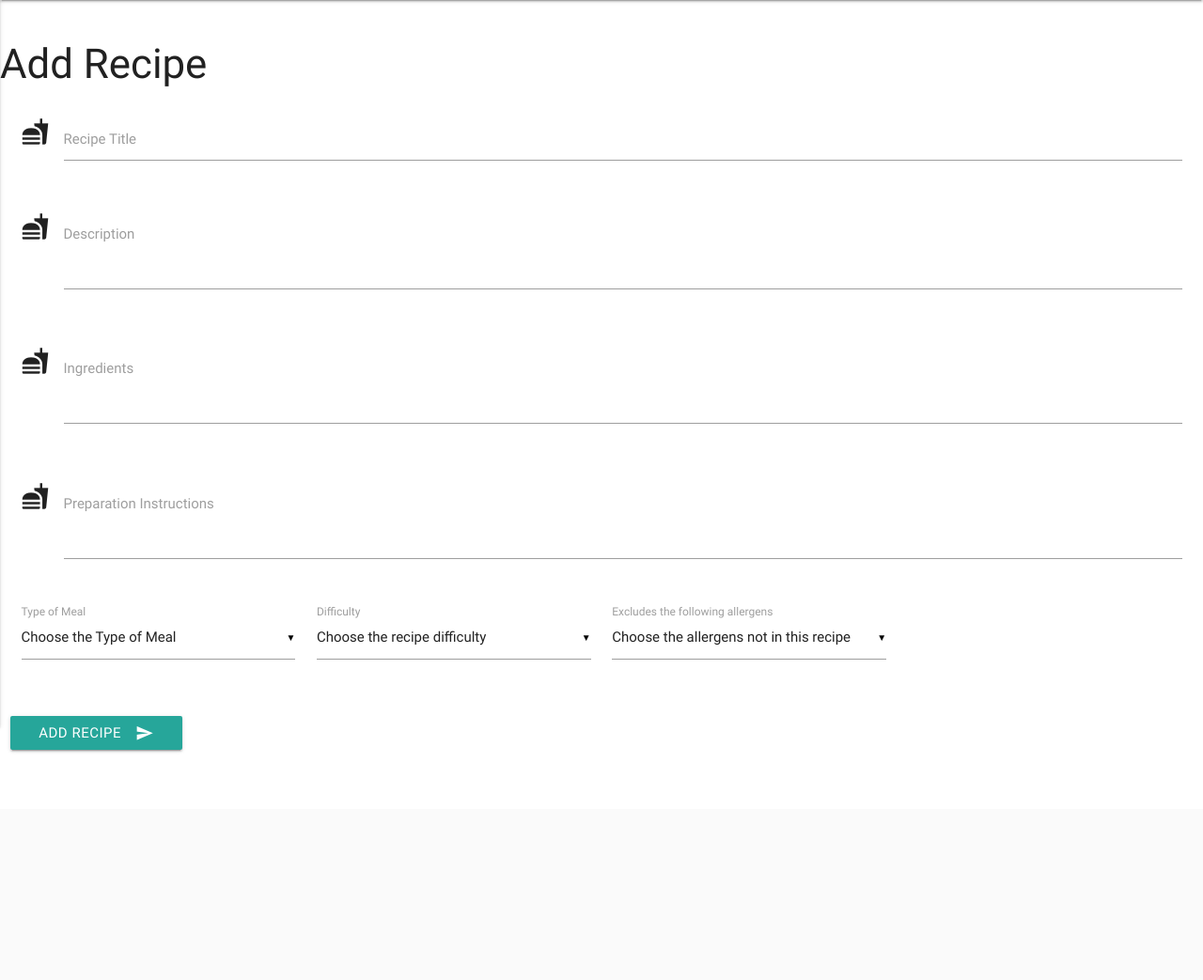
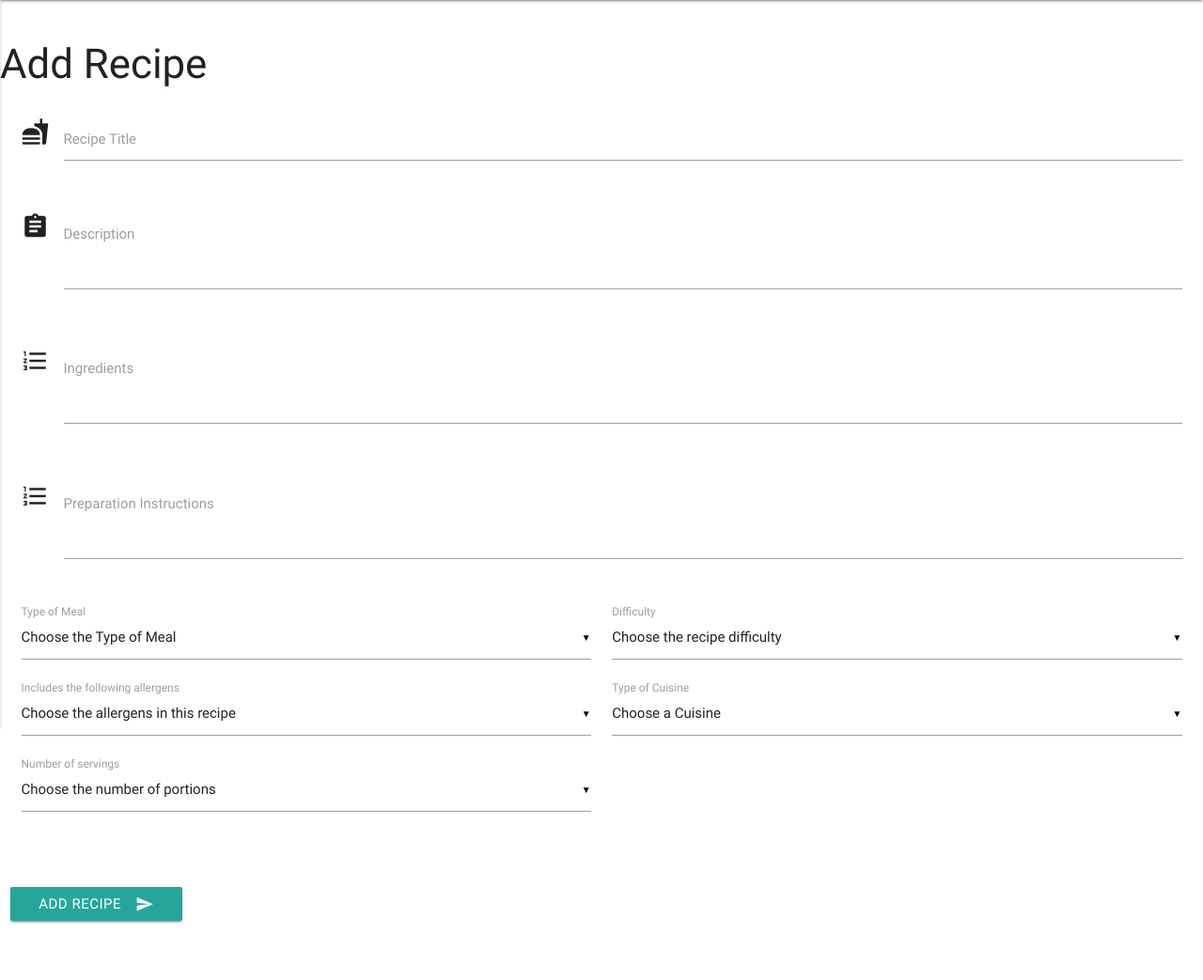
Before and after one commit to eileenpeacock/recipe_cookbook-ms3, a Flask app: page /add_recipe in a window 1280 px wide. Shown: the part 87-1130 px from the top of the page at 94% size. Before the commit the page ends 887 px from the top, so only its background shows below. Run offline with Flask 2, Linux system fonts and the light colour scheme; data that the repository does not hold is empty; some libraries are stand-ins or nearby versions.

Commit message:
addrecipe.html updated

```diff
--- a/app.py
+++ b/app.py
@@ -30,7 +30,10 @@ def get_recipes():
 #Add Recipes
 @app.route('/add_recipe')
 def add_recipe():
-    return render_template("addrecipe.html")
+    return render_template("addrecipe.html",
+                                cuisine=mongo.db.cuisine.find(),
+                                allergen=mongo.db.allergen.find(),
+                                servings=mongo.db.servings.find(),)
 
 #Submit Recipe
 @app.route('/insert_recipe', methods=['POST'])
--- a/templates/addrecipe.html
+++ b/templates/addrecipe.html
@@ -13,15 +13,15 @@
             <div class="row">
                 <div class="input-field col s12">
                     <i class="material-icons prefix">fastfood</i>
-                    <input id="recipe_title" name="title" type="text" class="validate" >
+                    <input id="recipe_title" required name="title" type="text" class="validate" >
                     <label for="icon_prefix">Recipe Title</label>
                 </div>
             </div>
             <!-- Recipe Description -->
             <div class="row">
                 <div class="input-field col s12">
-                    <i class="material-icons prefix">fastfood</i>
-                    <textarea id="recipe_description" name="description" type="textarea" class="materialize-textarea"></textarea>
+                    <i class="material-icons prefix">assignment</i>
+                    <textarea id="recipe_description" required name="description" type="textarea" class="materialize-textarea"></textarea>
                     <label for="icon_prefix">Description</label>
                 </div>
             </div>
@@ -29,8 +29,8 @@
             <!-- Recipe Ingredients -->
             <div class="row">
                 <div class="input-field col s12">
-                    <i class="material-icons prefix">fastfood</i>
-                    <textarea id="recipe_ingredients" name="ingredients" type="textarea" class="materialize-textarea"></textarea>
+                    <i class="material-icons prefix">format_list_numbered</i>
+                    <textarea id="recipe_ingredients" required name="ingredients" type="textarea" class="materialize-textarea"></textarea>
                     <label for="icon_prefix">Ingredients</label>
                 </div>
             </div>
@@ -38,16 +38,16 @@
             <!-- Recipe Instructions -->
             <div class="row">
                 <div class="input-field col s12">
-                    <i class="material-icons prefix">fastfood</i>
-                    <textarea id="recipe_instructions" name="instructions type="textarea" class="materialize-textarea"></textarea>
+                    <i class="material-icons prefix">format_list_numbered</i>
+                    <textarea id="recipe_instructions" required name="instructions" type="textarea" class="materialize-textarea"></textarea>
                     <label for="icon_prefix">Preparation Instructions</label>
                 </div>
             </div>
 
             <!-- Type of meal -->
             <div class="row">
-                <div class="input-field col s12 m6 l3">
-                    <select id="meal_type" >
+                <div class="input-field col s12 m6 ">
+                    <select id="meal_type" required name="meal_type">
                         <option value="" disabled selected>Choose the Type of Meal</option>
                         <option value="1">Breakfast</option>
                         <option value="2">Main</option>
@@ -58,7 +58,7 @@
                 </div>
 
                 <!-- Recipe difficulty -->
-                <div class="input-field col s12 m6 l3">
+                <div class="input-field col s12 m6 ">
                     <select class="icons">
                         <option value="" disabled selected>Choose the recipe difficulty</option>
                         <option value="" data-icon="#" class="left circle">Easy</option>
@@ -68,19 +68,36 @@
                     <label>Difficulty</label>
                 </div>
                 <!-- Allergen items -->
-                <div class="input-field col s12 m6 l3">
+                <div class="input-field col s12 m6 ">
                     <select name="allergen" id="allergen"  multiple>
-                        <option value="" disabled selected>Choose the allergens not in this recipe</option>
-                        <option name="allergen" value="crustacean" data-icon="#" class="left">Crustacean</option>
-                        <option name="allergen" value="eggs" data-icon="#" class="left">Eggs & egg products</option>
-                        <option name="allergen" value="fish" data-icon="#" class="left">Fish</option>
-                        <option name="allergen" value="gluten" data-icon="#" class="left">Gluten/Wheat</option>
-                        <option name="allergen" value="dairy" data-icon="#" class="left">Milk & Dairy products</option>
-                        <option name="allergen" value="nuts" data-icon="#" class="left">Nuts (Tree Nuts)</option>
-                        <option name="allergen" value="peanuts" data-icon="#" class="left">Peanuts</option>
-                        <option name="allergen" value="soy" data-icon="#" class="left">Soy</option>
+                        <option value="" disabled selected>Choose the allergens in this recipe</option>
+                        {% for allergen in allergen %}
+                        <option value="{{allergen.allergens}}">{{allergen.allergens}}</option>
+                        {% endfor %}
                     </select>
-                    <label for="allergen">Excludes the following allergens</label>
+                    <label for="allergen">Includes the following allergens</label>
+                </div>
+                <!-- Type of Cuisine -->
+                <div class="input-field col s12 m6 ">
+                    <select name="cuisine_name" id="cuisine">
+                        <option value="" disabled selected>Choose a Cuisine </option>
+                        {% for cuisine in cuisine %}
+                        <option value="{{cuisine.cuisine_name}}">{{cuisine.cuisine_name}}</option>
+                        {% endfor %}
+                    </select>
+                    <label for="cuisine">Type of Cuisine</label>
+                </div>
+                <!-- Number of servings -->
+                <div class="row">
+                    <div class="input-field col s12 m6 ">
+                        <select name="servings" id="servings">
+                            <option value="" disabled selected>Choose the number of portions </option>
+                            {% for servings in servings %}
+                            <option value="{{servings.servings}}">{{servings.servings}}</option>
+                            {% endfor %}
+                        </select>
+                        <label for="servings">Number of servings</label>
+                    </div>
                 </div>
             </div>
         </div>
```
Also changed, not shown: templates/recipes.html (+8 -5 lines).
